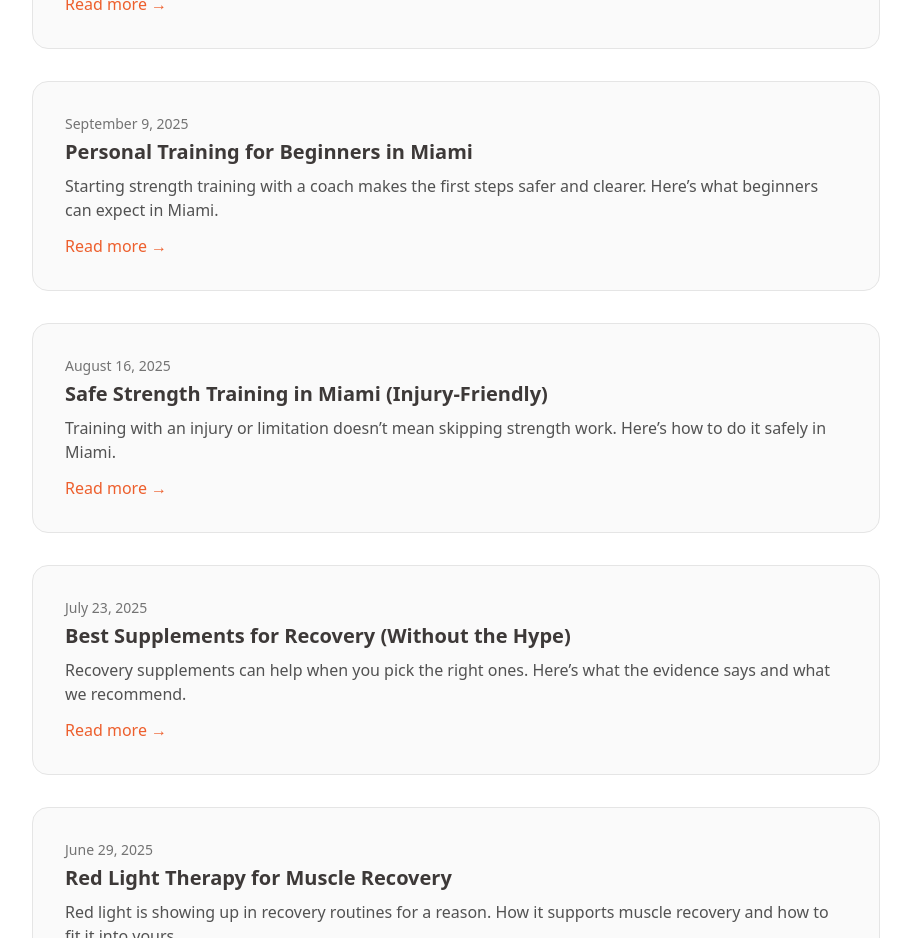
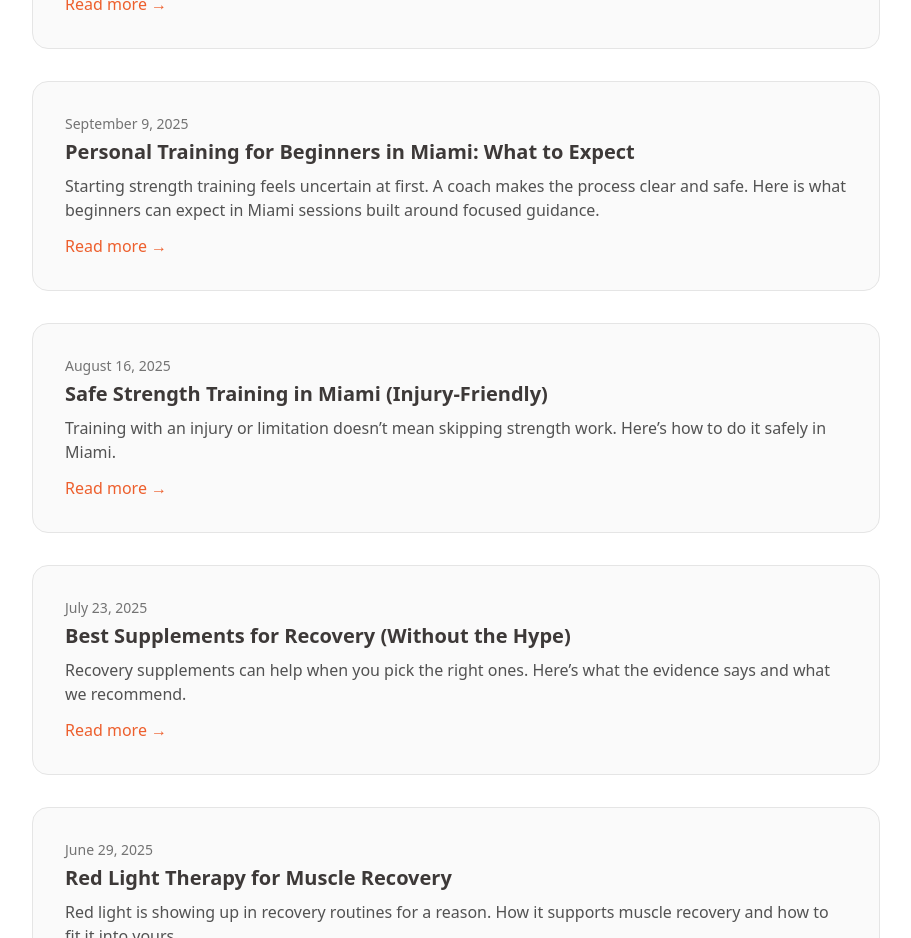
Before and after one commit to upliftedmethod/upliftedmethod-website, a Next.js app: page /blog in a window 1280 px wide. Shown: the part 1660-2598 px from the top of the page, without its empty margins (184-1095 px from the left). Built offline with nearby package versions, Linux system fonts and the light colour scheme.

Commit message:
Update blog post metadata: Personal Training for Beginners in Miami

```diff
--- a/app/blog/posts.ts
+++ b/app/blog/posts.ts
@@ -105,10 +105,10 @@ export const posts: PostMeta[] = [
   },
   {
     slug: "personal-training-for-beginners-miami",
-    title: "Personal Training for Beginners in Miami",
-    description: "Personal training for beginners in Miami: what to expect, how to start, and where to find coach-led sessions that fit new trainees.",
+    title: "Personal Training for Beginners in Miami: What to Expect",
+    description: "Personal training for beginners in Miami: what to expect from coach-led sessions, how adaptive resistance removes intimidation, and practical first steps for new trainees.",
     date: "2025-09-09",
-    excerpt: "Starting strength training with a coach makes the first steps safer and clearer. Here’s what beginners can expect in Miami.",
+    excerpt: "Starting strength training feels uncertain at first. A coach makes the process clear and safe. Here is what beginners can expect in Miami sessions built around focused guidance.",
   },
   {
     slug: "20-minute-workouts-busy-parents",
```
